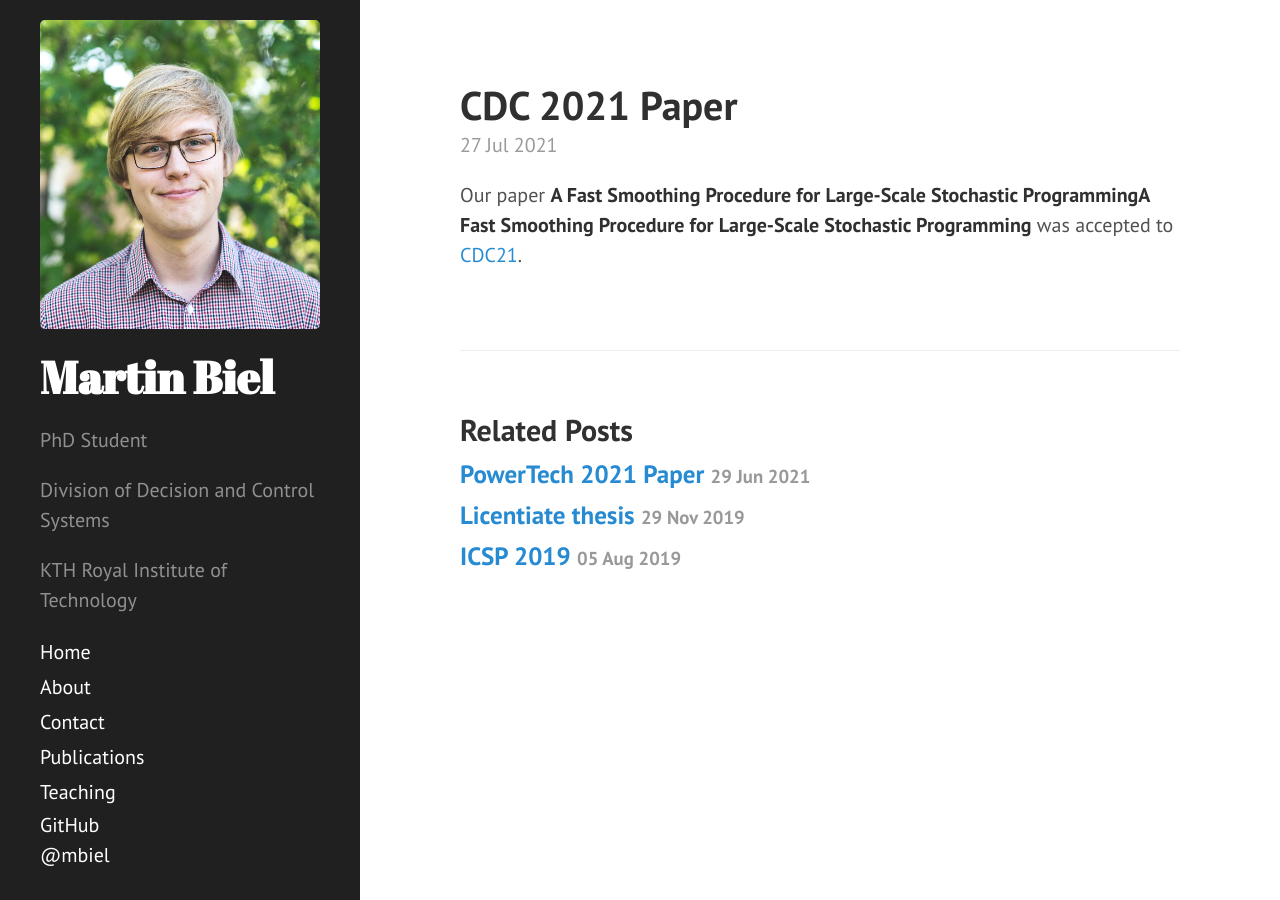
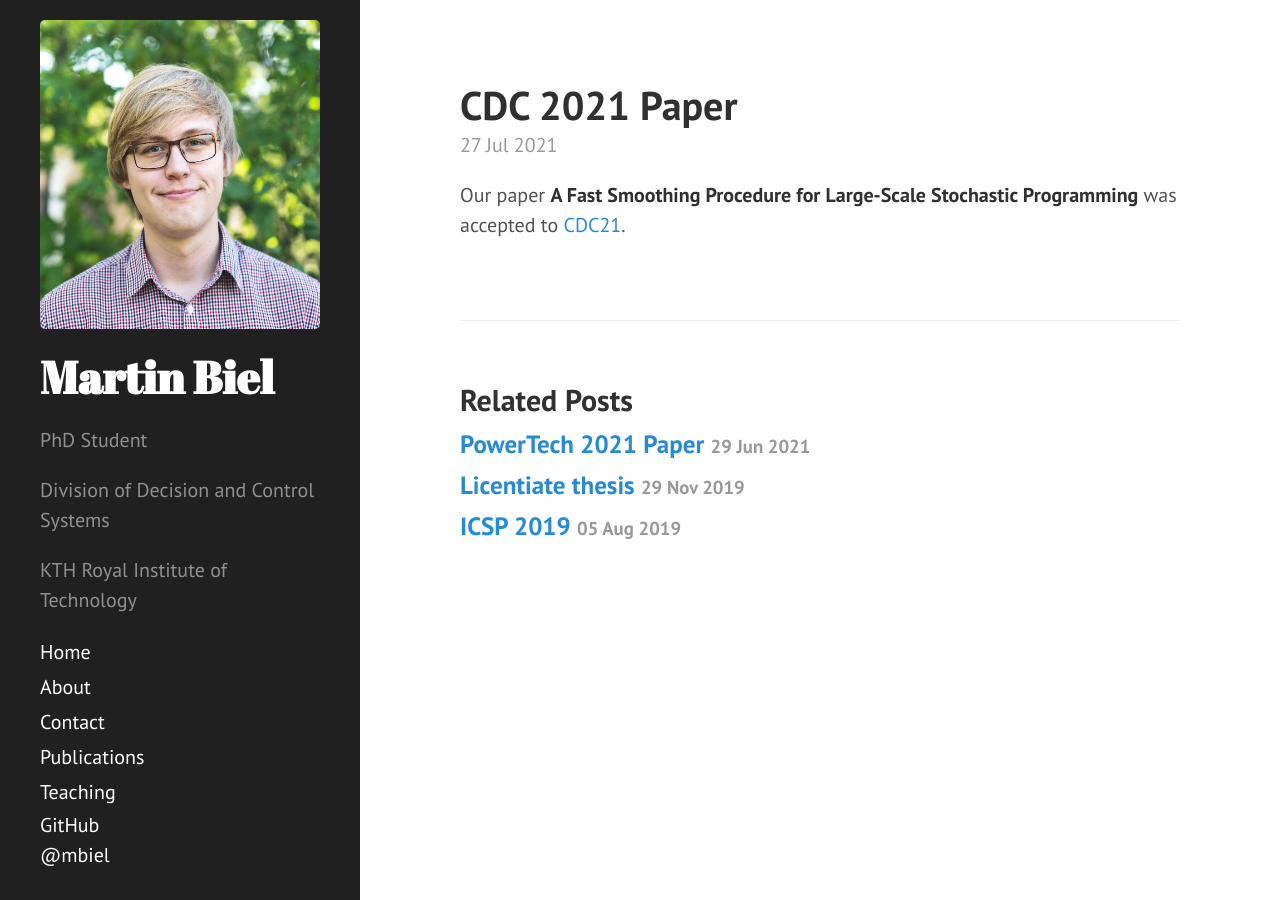
Before and after one commit to martinbiel/martinbiel.github.io, a Jekyll site: the page built from _posts/2021-07-27-CDC2021accept.md, in a window 1280 px wide. Built offline with Jekyll 4.4.1, drawn with Linux system fonts in a browser that asks for light colours.

Commit message:
Fix double title.

```diff
--- a/_posts/2021-07-27-CDC2021accept.md
+++ b/_posts/2021-07-27-CDC2021accept.md
@@ -3,4 +3,4 @@ layout: post
 title: CDC 2021 Paper
 ---
 
-Our paper **A Fast Smoothing Procedure for Large-Scale Stochastic ProgrammingA Fast Smoothing Procedure for Large-Scale Stochastic Programming** was accepted to [CDC21](https://2021.ieeecdc.org/).
+Our paper **A Fast Smoothing Procedure for Large-Scale Stochastic Programming** was accepted to [CDC21](https://2021.ieeecdc.org/).
```
